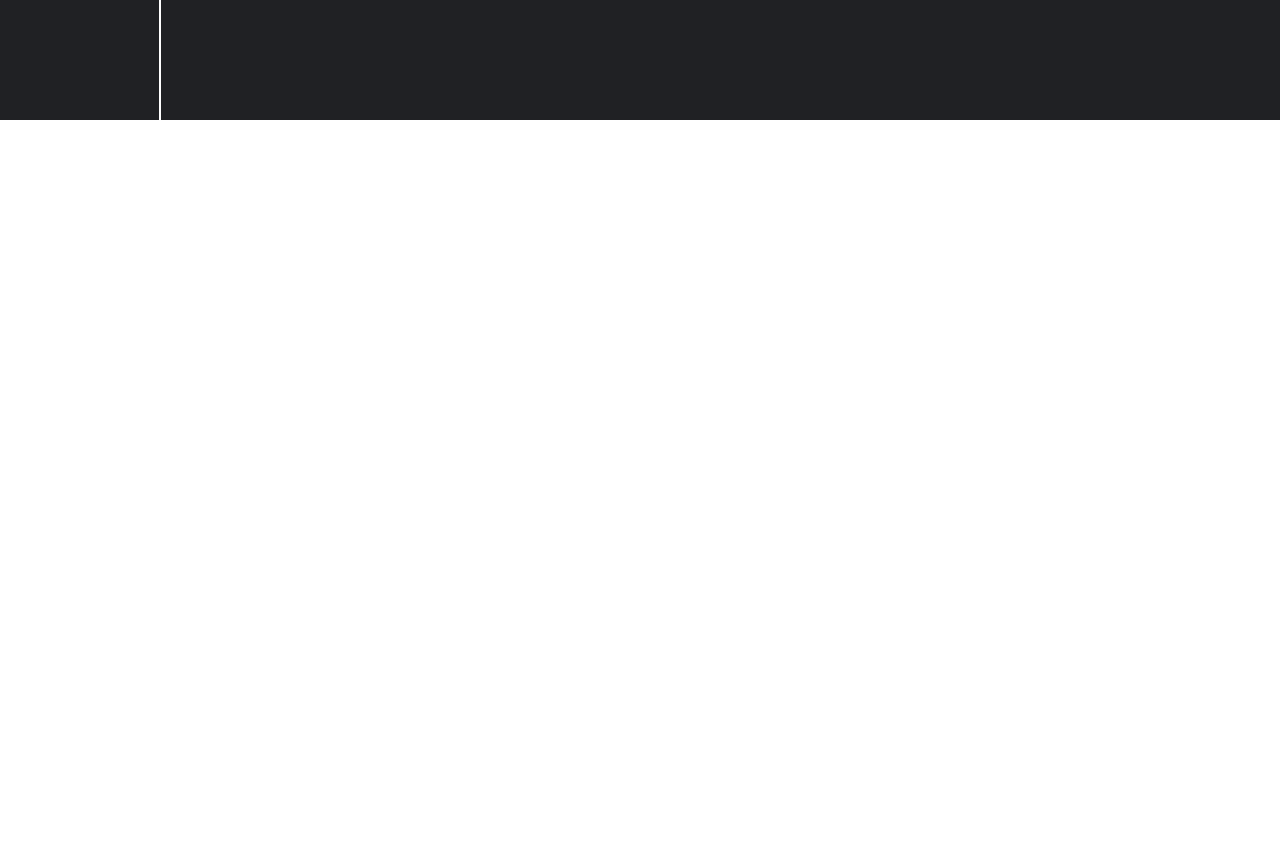
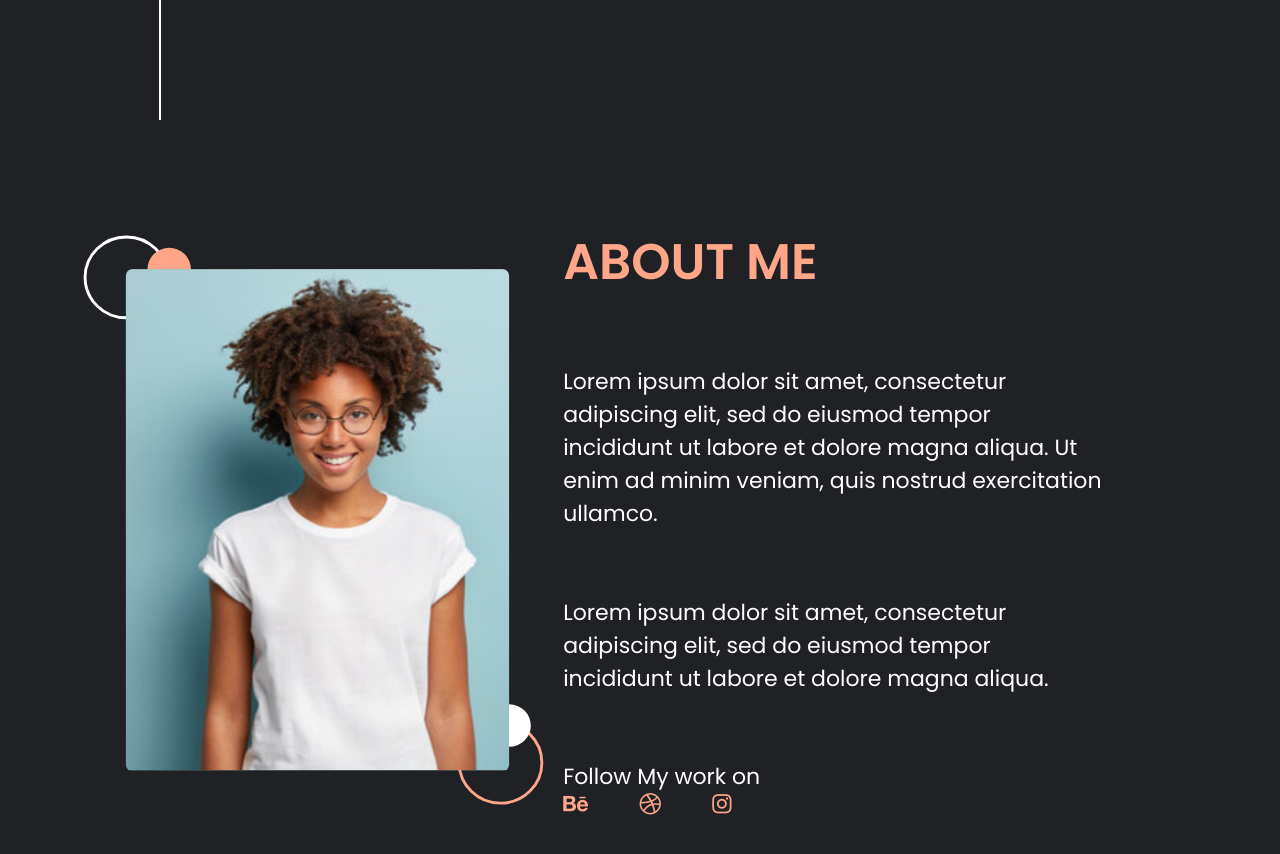
Before and after one commit to HimanshuAggarwal1404/2022B5A30848, a React (Vite) app: page / in a window 1280 px wide. Shown: the part 720-1574 px from the top of the page. Before the commit the page ends 840 px from the top, so only its background shows below. Built offline with nearby package versions, Linux system fonts and the light colour scheme.

Commit message:
minor changes

```diff
--- a/src/Pages/Home.jsx
+++ b/src/Pages/Home.jsx
@@ -1,16 +1,17 @@
-import React, {useState} from "react";
+import React, { useState } from "react";
 import styles from "../Styles/Home.module.scss";
 import Header from "../Components/Header";
-import Hacker from "../assets/Hacker-bro 1.svg"
+import aboutMeImg from "../assets/aboutme.svg";
+import Hacker from "../assets/Hacker-bro 1.svg";
 const Home = () => {
   const [isHovering1, setIsHovering1] = useState(false);
-const [isHovering2, setIsHovering2] = useState(false);
-const changeHover1 = () => {
-  setIsHovering1(!isHovering1);
-}
-const changeHover2 = () => {
-  setIsHovering2(!isHovering2);
-}
+  const [isHovering2, setIsHovering2] = useState(false);
+  const changeHover1 = () => {
+    setIsHovering1(!isHovering1);
+  };
+  const changeHover2 = () => {
+    setIsHovering2(!isHovering2);
+  };
   return (
     <>
       <div className={styles.mainWrapper}>
@@ -43,11 +44,61 @@ const changeHover2 = () => {
                 Lorem ipsum dolor sit amet.
               </div>
               <div className={styles.titleSec4}>
-                <button className={styles.titleSec4But} style={{backgroundColor:isHovering1?"#202124":"#FFA588", color:isHovering1?"#FFA588":"#202124"}} onMouseOver={changeHover1} onMouseLeave={changeHover1}>Hire Me</button>
-                <button className={styles.titleSec4But} style={{backgroundColor:isHovering2?"#FFA588":"#202124", color:isHovering2?"#202124":"#FFA588"}} onMouseOver={changeHover2} onMouseLeave={changeHover2}>Know More!</button>
+                <button
+                  className={styles.titleSec4But}
+                  style={{
+                    backgroundColor: isHovering1 ? "#202124" : "#FFA588",
+                    color: isHovering1 ? "#FFA588" : "#202124",
+                  }}
+                  onMouseOver={changeHover1}
+                  onMouseLeave={changeHover1}
+                >
+                  Hire Me
+                </button>
+                <button
+                  className={styles.titleSec4But}
+                  style={{
+                    backgroundColor: isHovering2 ? "#FFA588" : "#202124",
+                    color: isHovering2 ? "#202124" : "#FFA588",
+                  }}
+                  onMouseOver={changeHover2}
+                  onMouseLeave={changeHover2}
+                >
+                  Know More!
+                </button>
               </div>
             </div>
-            <div className={styles.mainTitleImg}><img src={Hacker} alt="hacker" /></div>
+            <div className={styles.mainTitleImg}>
+              <img src={Hacker} alt="hacker" />
+            </div>
+          </div>
+        </div>
+        <div className={styles.aboutMeSectionWrapper}>
+          <div className={styles.aboutMeSection}>
+            <div className={styles.aboutMeImg}>
+              <img src={aboutMeImg} alt="" />
+            </div>
+            <div className={styles.aboutMeText}>
+              <div className={styles.aboutMeTitle}>ABOUT ME</div>
+              <div className={styles.aboutMeText1}>
+                Lorem ipsum dolor sit amet, consectetur adipiscing elit, sed do
+                eiusmod tempor incididunt ut labore et dolore magna aliqua. Ut
+                enim ad minim veniam, quis nostrud exercitation ullamco.
+              </div>
+              <div className={styles.aboutMeText2}>
+                Lorem ipsum dolor sit amet, consectetur adipiscing elit, sed do
+                eiusmod tempor incididunt ut labore et dolore magna aliqua.
+              </div>
+              <div className={styles.aboutMeText3}>
+                <div className={styles.aboutMeText3Text}>Follow My work on</div>
+                <div className={styles.aboutMeText3SocialMedia}>
+
+                  <i class="fa-brands fa-behance"></i>
+                  <i class="fa-brands fa-dribbble"></i>
+                  <i class="fa-brands fa-instagram"></i>
+                </div>
+              </div>
+            </div>
           </div>
         </div>
       </div>
--- a/src/Styles/Home.module.scss
+++ b/src/Styles/Home.module.scss
@@ -2,6 +2,121 @@
     background-color: #202124;
     width: 100vw;
     min-height: 100vh;
+
+    .aboutMeSectionWrapper {
+        height: 100vh;
+        width: 100vw;
+        display: flex;
+        justify-content: center;
+        align-items: center;
+
+        .aboutMeSection {
+            height: 90%;
+            width: 90%;
+            display: flex;
+            flex-direction: row;
+            justify-content: space-evenly;
+            align-items: center;
+        }
+
+        .aboutMeImg {
+            width: 40%;
+            height: 100%;
+            display: flex;
+            justify-content: center;
+            align-items: center;
+            position: relative;
+
+            img {
+                height: 100%;
+                width: 100%;
+                object-fit: contain;
+                z-index: 5;
+
+            }
+        }
+
+        .aboutMeText {
+            width: 55%;
+            height: 100%;
+            display: flex;
+            justify-content: space-evenly;
+            align-items: flex-start;
+            flex-direction: column;
+            .aboutMeTitle{
+                width: 100%;
+                display: flex;
+                justify-content: flex-start;
+                align-items: center;
+                color: #FFA588;
+                font-family: "Poppins";
+                font-size: 50px;
+                font-style: normal;
+                font-weight: 600;
+                line-height: normal;
+            }
+            .aboutMeText1{
+
+                width: 85%;
+                display: flex;
+                justify-content: flex-start;
+                align-items: center;
+                color: #FFF;
+                font-family: "Poppins";
+                font-size: 22px;
+                font-style: normal;
+                font-weight: 400;
+                line-height: normal;
+            }
+            .aboutMeText2{
+
+                width: 85%;
+                display: flex;
+                justify-content: flex-start;
+                align-items: center;
+                color: #FFF;
+                font-family: "Poppins";
+                font-size: 22px;
+                font-style: normal;
+                font-weight: 400;
+                line-height: normal;
+            }
+            .aboutMeText3{
+                width: 100%;
+                .aboutMeText3Text{
+                    width: 85%;
+                    display: flex;
+                    justify-content: flex-start;
+                    align-items: center;
+                    color: #FFF;
+                    font-family: "Poppins";
+                    font-size: 22px;
+                    font-style: normal;
+                    font-weight: 400;
+                    line-height: normal;
+
+                }
+                .aboutMeText3SocialMedia{
+                    display: flex;
+                    justify-content: flex-start;
+                    align-items: center;
+                    width: 100%;
+                    i{
+                        font-size: 22px;
+                        color: #FFA588;
+                        margin-right: 4vw;
+                        transition: 0.3s ease-in-out;
+                        &:hover{
+                            cursor: pointer;
+                            color: rgba(255, 166, 136, 0.723);
+                        }
+
+                    }
+                }
+            }
+        }
+
+    }
 
     .section1 {
         height: 90vh;
@@ -48,7 +163,8 @@
                 div {
                     color: white;
                     transition: 0.3s ease-in-out;
-                    i{
+
+                    i {
                         font-size: 20px;
                     }
 
@@ -121,7 +237,8 @@
                     align-items: center;
                     width: 100%;
                 }
-                .titleSec4{
+
+                .titleSec4 {
                     display: flex;
                     flex-direction: row;
                     justify-content: flex-start;
@@ -129,7 +246,8 @@
                     height: 10%;
                     width: 100%;
                     font-family: "Poppins";
-                    .titleSec4But{
+
+                    .titleSec4But {
                         width: 33%;
                         height: 75%;
                         display: flex;
@@ -142,7 +260,8 @@
                         font-weight: 600;
                         border: #FFA588 2px solid;
                         transition: 0.3s ease-in-out;
-                        &:hover{
+
+                        &:hover {
                             cursor: pointer;
                         }
 
@@ -159,7 +278,8 @@
                 display: flex;
                 justify-content: center;
                 align-items: center;
-                img{
+
+                img {
                     height: 100%;
                     width: 100%;
                     object-fit: contain;
```
Also changed, not shown: src/assets/aboutme.svg (added).
